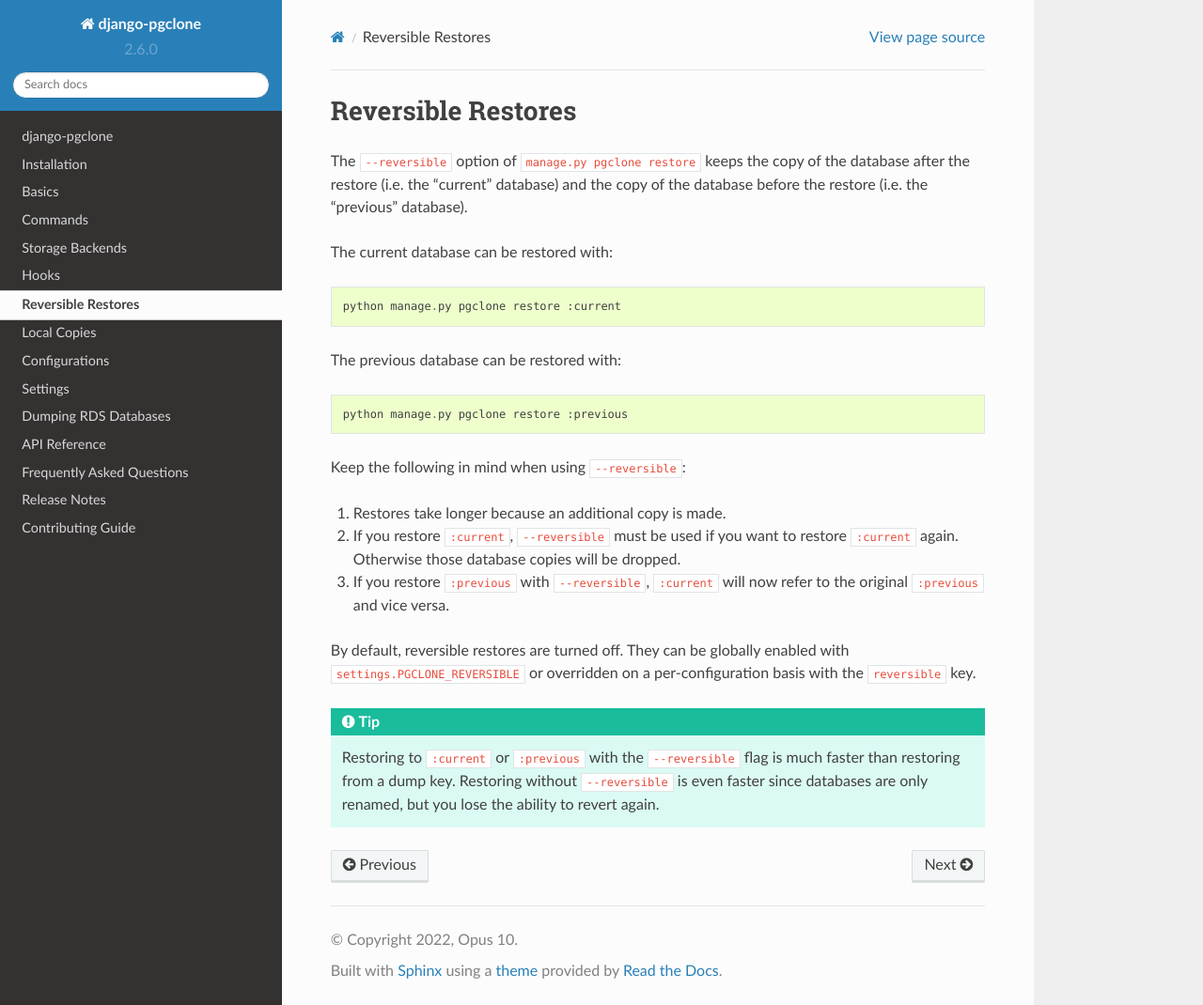
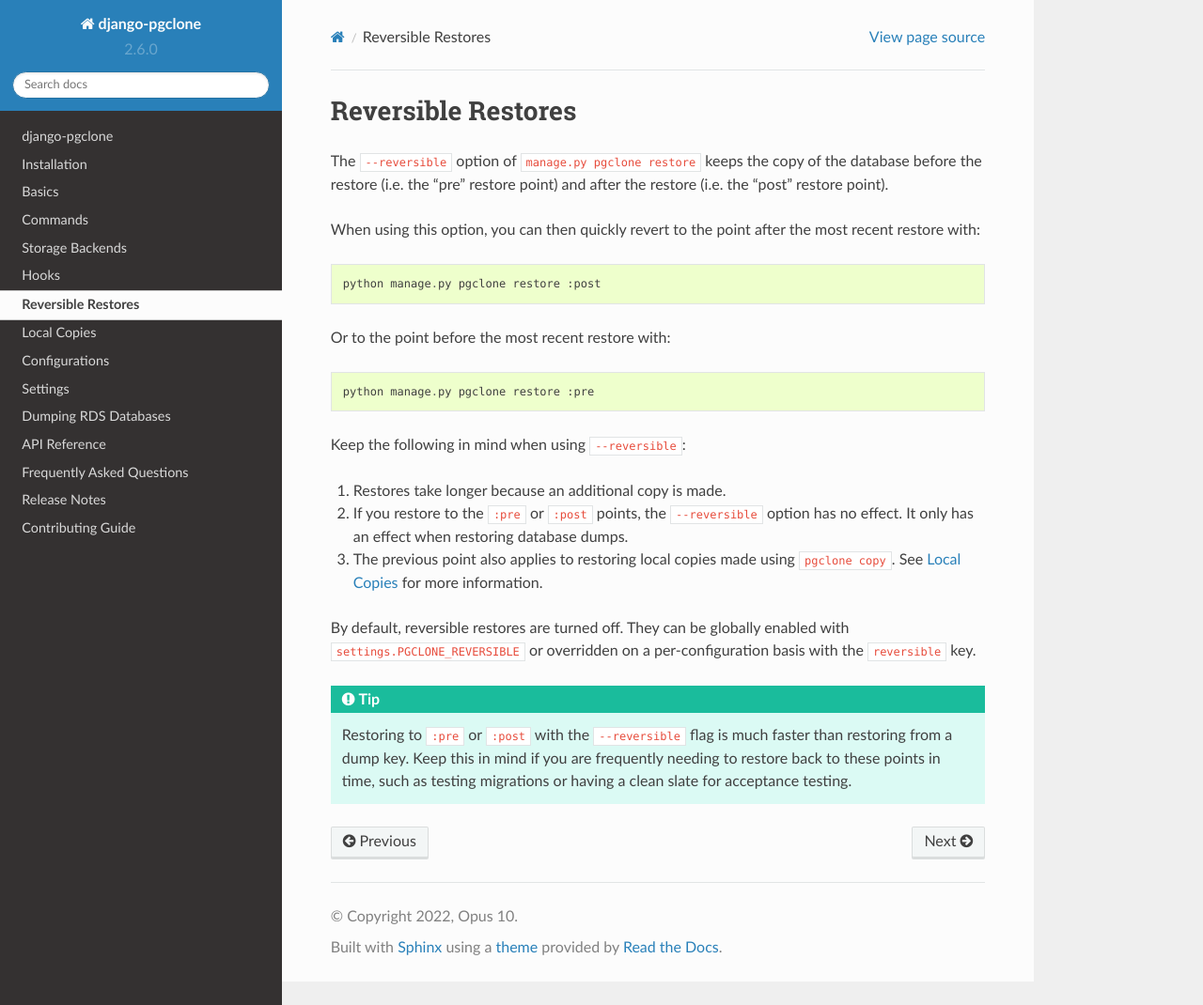
Before and after one commit to Opus10/django-pgclone, a Sphinx documentation site: the page built from docs/reversible.rst, in a window 1280 px wide and 1070 px high. Shown: the whole window at 94% size. Built offline with Sphinx 7.4.7 and the Read the Docs theme 2.0.0, drawn with Linux system fonts in a browser that asks for light colours.

Commit message:
Changed behavior of reversible restores and local copies
Using the ``--reversible`` option for ``pgclone restore`` is now only applicable to
database dumps and no longer has any effect when executed against a local database.
The aliases used by reversible restores have also changed from ``previous`` and
``current`` to ``pre`` and ``post``.

In other words, if one uses ``--reversible`` during a ``pgclone restore`` of
a database dump, one can revert back to the version of data pre-restore using
``pgclone restore :pre`` or the version of the data immediately after
the restore using ``pgclone restore :post``.

Unlike before, running ``pgclone restore :pre`` or ``pgclone restore :post`` has
no effect on the copies created when restoring a dump using ``--reversible``.
The ``:pre`` and ``:post`` aliases are only changed when a new reversible dump
is restored.

This same behavior applies to local copies too. ``pclone copy`` now requires
a target name in the format of a local dump key (``:db_name``), and the special
``:pre`` and ``:post`` aliases cannot be used. Users can do
``pgclone copy :my_backup`` and ``pgclone restore :my_backup`` without affecting
the special snapshots related to the last restore from a dump.

Type: api-break

```diff
--- a/docs/reversible.rst
+++ b/docs/reversible.rst
@@ -4,26 +4,27 @@ Reversible Restores
 ===================
 
 The ``--reversible`` option of ``manage.py pgclone restore`` keeps
-the copy of the database after the restore (i.e. the "current" database)
-and the copy of the database before the restore (i.e. the "previous" database).
+the copy of the database before the restore (i.e. the "pre" restore point)
+and after the restore (i.e. the "post" restore point).
 
-The current database can be restored with::
+When using this option, you can then quickly revert to the point after
+the most recent restore with::
 
-    python manage.py pgclone restore :current
+    python manage.py pgclone restore :post
 
-The previous database can be restored with::
+Or to the point before the most recent restore with::
 
-    python manage.py pgclone restore :previous
+    python manage.py pgclone restore :pre
 
 Keep the following in mind when using ``--reversible``:
 
 1. Restores take longer because an additional copy is made.
-2. If you restore ``:current``, ``--reversible``
-   must be used if you want to restore ``:current`` again.
-   Otherwise those database copies will be dropped.
-3. If you restore ``:previous`` with ``--reversible``,
-   ``:current`` will now refer to the original ``:previous``
-   and vice versa.
+2. If you restore to the ``:pre`` or ``:post`` points,
+   the ``--reversible`` option has no effect. It only has
+   an effect when restoring database dumps.
+3. The previous point also applies to restoring local copies made
+   using ``pgclone copy``. See :ref:`Local Copies <local_copies>` for more
+   information.
 
 By default, reversible restores are turned off. They can be globally
 enabled with ``settings.PGCLONE_REVERSIBLE`` or overridden on
@@ -31,8 +32,8 @@ a per-configuration basis with the ``reversible`` key.
 
 .. tip::
 
-    Restoring to ``:current`` or ``:previous`` with
+    Restoring to ``:pre`` or ``:post`` with
     the ``--reversible`` flag is much faster than
-    restoring from a dump key. Restoring without ``--reversible`` is even
-    faster since databases are only renamed, but you lose
-    the ability to revert again.
+    restoring from a dump key. Keep this in mind if you are frequently needing
+    to restore back to these points in time, such as testing migrations or
+    having a clean slate for acceptance testing.
```
Also changed, not shown: docs/commands.rst (+13 -7 lines), docs/local_copies.rst (+10 -19 lines), 5 other files.
